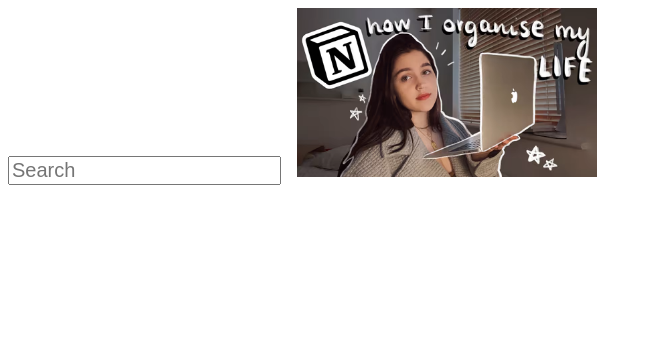
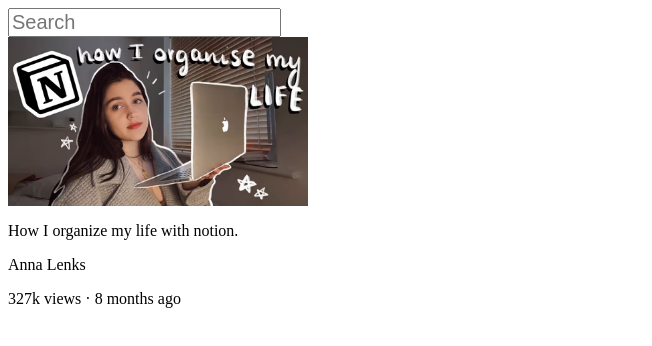
Before and after one commit to yefreescoding/youtube-replica, a plain HTML site: page index.html in a window 1280 px wide. Shown: the whole page, without its empty margins (0-652 px from the left). Drawn offline with Linux system fonts and the light colour scheme.

Commit message:
setting up first div

```diff
--- a/index.html
+++ b/index.html
@@ -5,7 +5,16 @@
     <link rel="stylesheet" href="styles.css">
   </head>
   <body>
+
     <input class="main-search-bar" type="text" placeholder="Search">
+
     <img class="thumbnail-anna" src="img/anna-lenks.avif">
+
+    <p class="video-title-anna">How I organize my life with notion.</p>
+
+    <p class="video-creator">Anna Lenks</p>
+
+    <p class="video-stats">327k views &#183; 8 months ago</p>
+
   </body>
 </html>
--- a/styles.css
+++ b/styles.css
@@ -3,6 +3,16 @@
   margin-right: 12px;
 }
 
+/*Video by Youtube creator Anna Lenks*/
 .thumbnail-anna {
   width: 300px;
+  display: block;
 }
+
+.video-title-anna {
+  width: 300px;
+}
+
+.video-creator, .video-stats {
+
+}
```
